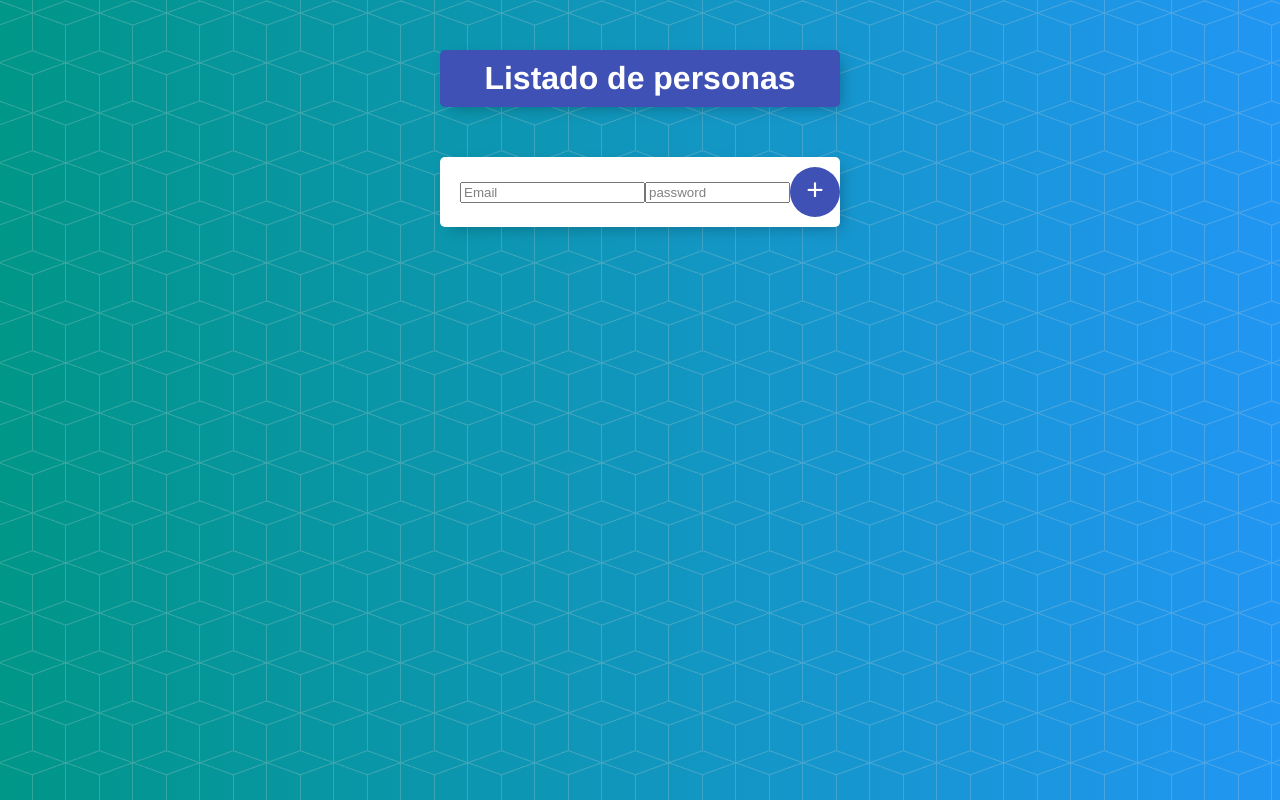
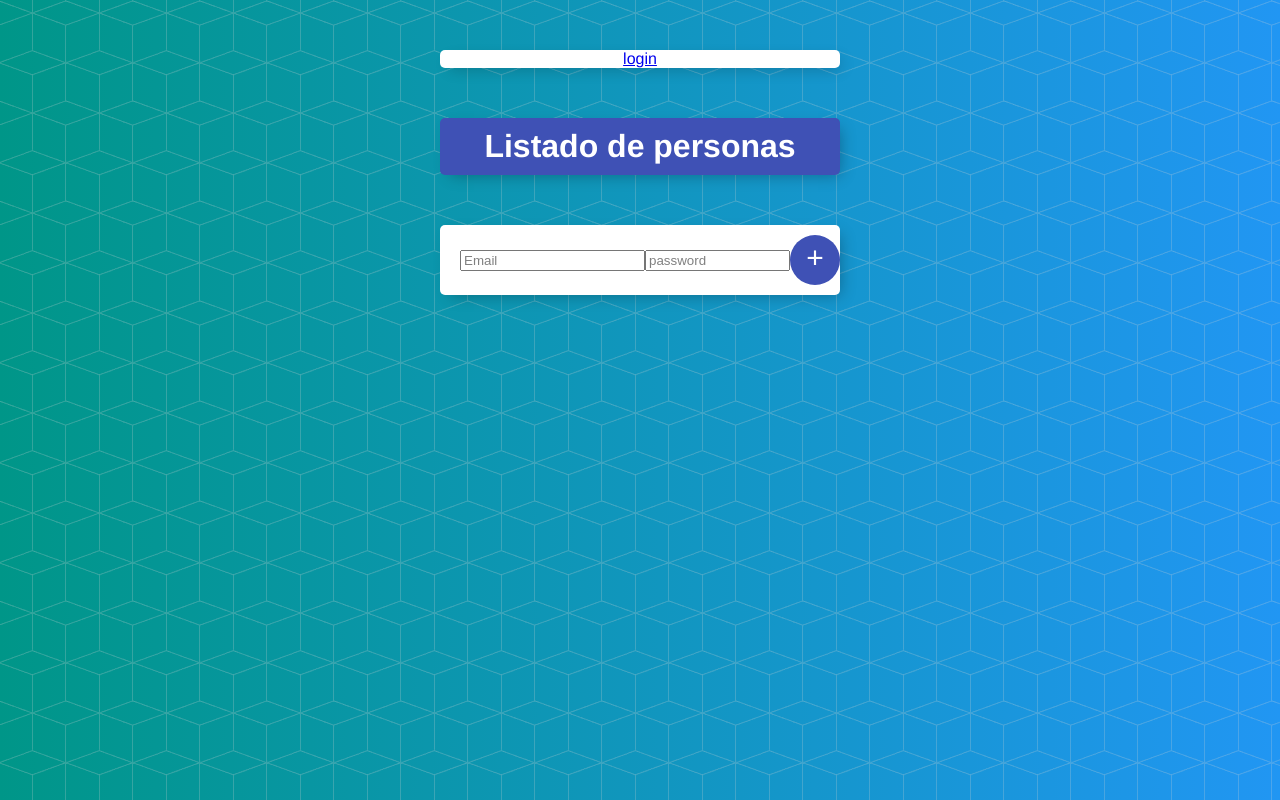
Before and after one commit to bolijesus/universidad-angular-udemy, an Angular app: page /login in a window 1280 px wide. Shown: the top 800 px of the page. Built offline with nearby package versions, Linux system fonts and the light colour scheme.

Commit message:
Componente de Login y LogOut completo

```diff
--- a/package.json
+++ b/package.json
@@ -19,6 +19,7 @@
     "@angular/platform-browser-dynamic": "^15.1.0",
     "@angular/router": "^15.1.0",
     "bootstrap": "^4.5.3",
+    "firebase": "^9.17.2",
     "rxjs": "~7.8.0",
     "tslib": "^2.3.0",
     "zone.js": "~0.12.0"
--- a/src/app/app.component.html
+++ b/src/app/app.component.html
@@ -1,3 +1,9 @@
+<div *ngIf="!isAutenticado()" class="box centrado">
+  <a routerLink="/login">login</a>
+</div>
+<div *ngIf="isAutenticado()" class="box centrado">
+  <a style="cursor: pointer;" (click)="salir()">salir</a>
+</div>
 <div class="box" id="heading">
   <h1>Listado de personas</h1>
 </div>
--- a/src/app/app.component.ts
+++ b/src/app/app.component.ts
@@ -1,14 +1,36 @@
-import { Component } from '@angular/core';
+import { Component, OnInit } from '@angular/core';
 import { PersonasService } from './personas.service';
-
+import { initializeApp} from "firebase/app";
+import { LoginService } from './login/login.service';
 @Component({
   selector: 'app-root',
   templateUrl: './app.component.html',
   styleUrls: ['./app.component.css'],
   providers: [PersonasService]
 })
-export class AppComponent {
+export class AppComponent implements OnInit {
   titulo = 'Listado de Personas';
 
+  constructor(private loginService:LoginService){}
 
+  ngOnInit(): void {
+    const firebaseConfig = {
+      apiKey: "AIzaSyDEMyCPfELihx9PxFJxvzU2wSKMMcm4_XQ",
+      authDomain: "uni-angular-app-personas.firebaseapp.com",
+      databaseURL: "https://uni-angular-app-personas-default-rtdb.firebaseio.com",
+      projectId: "uni-angular-app-personas",
+      storageBucket: "uni-angular-app-personas.appspot.com",
+      messagingSenderId: "611400647097",
+      appId: "1:611400647097:web:de97720ab223597c57b668"
+    };
+    const app = initializeApp(firebaseConfig);
+  }
+
+  isAutenticado(){
+    return this.loginService.isAutenticado();
+  }
+
+  salir(){
+    this.loginService.logOut();
+  }
 }
--- a/src/app/app.module.ts
+++ b/src/app/app.module.ts
@@ -12,6 +12,8 @@ import { ErrorComponent } from './error/error.component';
 import {DataServices} from './data.services'
 import { HttpClientModule } from '@angular/common/http';
 import { LoginComponent } from './login/login.component';
+import { LoginService } from './login/login.service';
+import { createUserWithEmailAndPassword } from 'firebase/auth';
 @NgModule({
   declarations: [
     AppComponent, PersonasComponent, PersonaComponent, FormularioComponent, ErrorComponent, LoginComponent
@@ -25,6 +27,7 @@ import { LoginComponent } from './login/login.component';
   providers: [
     LogginService,
     DataServices,
+    LoginService,
   ],
   bootstrap: [AppComponent]
 })
--- a/src/app/data.services.ts
+++ b/src/app/data.services.ts
@@ -1,20 +1,23 @@
 import { HttpClient } from '@angular/common/http';
 import { Injectable } from '@angular/core';
 import { Persona } from './persona.model';
+import { LoginService } from './login/login.service';
 
 @Injectable()
 export class DataServices {
-    constructor(private httpClient: HttpClient) {
+    constructor(private httpClient: HttpClient, private loginService:LoginService) {
 
     }
 
     cargarPersonas(){
-        return this.httpClient.get('https://uni-angular-app-personas-default-rtdb.firebaseio.com/datos.json');
+        const token = this.loginService.getIdToken();
+        return this.httpClient.get('https://uni-angular-app-personas-default-rtdb.firebaseio.com/datos.json?auth='+token);
     }
 
     //Guardar personas
     guardarPersonas(personas: Persona[]) {
-        this.httpClient.put('https://uni-angular-app-personas-default-rtdb.firebaseio.com/datos.json', personas)
+        const token = this.loginService.getIdToken();
+        this.httpClient.put('https://uni-angular-app-personas-default-rtdb.firebaseio.com/datos.json?auth='+token, personas)
             .subscribe(
                 response => console.log(response),
                 error => console.log('Error al guardar personas: ' + error)
@@ -22,8 +25,9 @@ export class DataServices {
     }
 
     modificarPersona(index:number, persona:Persona){
+        const token = this.loginService.getIdToken();
         let url:string;
-        url = 'https://uni-angular-app-personas-default-rtdb.firebaseio.com/datos/'+ index +'.json/'
+        url = 'https://uni-angular-app-personas-default-rtdb.firebaseio.com/datos/'+ index +'.?auth='+token
         this.httpClient.put(url, persona)
         .subscribe(
             response => console.log("Resultado de modificar el objeto persona:"+ response),
@@ -32,8 +36,9 @@ export class DataServices {
     }
 
     eliminarPersona(index:number){
+        const token = this.loginService.getIdToken();
         let url:string;
-        url = 'https://uni-angular-app-personas-default-rtdb.firebaseio.com/datos/'+ index +'.json/';
+        url = 'https://uni-angular-app-personas-default-rtdb.firebaseio.com/datos/'+ index +'.?auth='+token;
         this.httpClient.delete(url)
         .subscribe(
             response => console.log('resultado eliminar persona:' + response),
--- a/src/app/login/login.component.html
+++ b/src/app/login/login.component.html
@@ -1,10 +1,11 @@
 <div class="box">
-    <form action="" class="item" #f="ngForm" (ngSubmit)="f.form.valid && login(f)">
+    <form class="item" #f="ngForm" (ngSubmit)="f.form.valid && login(f)">
         <div>
             <input type="email" class="" name="email" placeholder="Email" ngModel required="required" size="20">
         </div>
         <div>
-        <input type="password" class="" name="password" placeholder="password" ngModel required="required" size="15">
+            <input type="password" class="" name="password" placeholder="password" ngModel required="required"
+                size="15">
         </div>
         <button type="submit" style="cursor:pointer">+</button>
     </form>
--- a/src/app/login/login.component.ts
+++ b/src/app/login/login.component.ts
@@ -1,5 +1,6 @@
 import { Component } from '@angular/core';
 import { NgForm } from '@angular/forms';
+import { LoginService } from './login.service';
 
 @Component({
   selector: 'app-login',
@@ -8,8 +9,11 @@ import { NgForm } from '@angular/forms';
 })
 export class LoginComponent {
 
+  constructor(private loginService:LoginService){}
+
   login(form:NgForm){
     const email = form.value.email;
     const password = form.value.password;
+    this.loginService.login(email, password);
   }
 }
--- /dev/null
+++ b/src/app/login/login.service.ts
@@ -0,0 +1,47 @@
+import { Injectable } from "@angular/core";
+import { Router } from "@angular/router";
+import { getAuth, signInWithEmailAndPassword, signOut } from "firebase/auth";
+
+@Injectable()
+export class LoginService {
+
+    token: string = '';
+
+    constructor(private router:Router){
+
+    }
+
+    login(email: string, password: string) {
+        const auth = getAuth();
+        signInWithEmailAndPassword(auth, email, password)
+        .then(
+            response => {
+                auth.currentUser?.getIdToken().then(
+                    token => {
+                        this.token = token
+                        this.router.navigate(['/']);
+                    }
+                );
+            }
+        );
+    }
+
+    getIdToken(){
+        return this.token;
+    }
+
+    isAutenticado(){
+        return this.token != '';
+    }
+
+    logOut(){
+        const auth = getAuth();
+        signOut(auth).then(()=>{
+            this.token = '';
+            this.router.navigate(['login'])
+        }).catch(error => {
+            console.log('error de logout:'+error);
+
+        });
+    }
+}
--- a/src/styles.css
+++ b/src/styles.css
@@ -66,6 +66,10 @@ html {
     border-width: 0;
   }
 
+  .centrado{
+    text-align: center;
+  }
+
   .buttonRed {
     min-height: 50px;
     width: 50px;
```
Also changed, not shown: 1 other file (tests, documents, lock files or other folders). Lines whose indentation alone changed are shown as unchanged.
